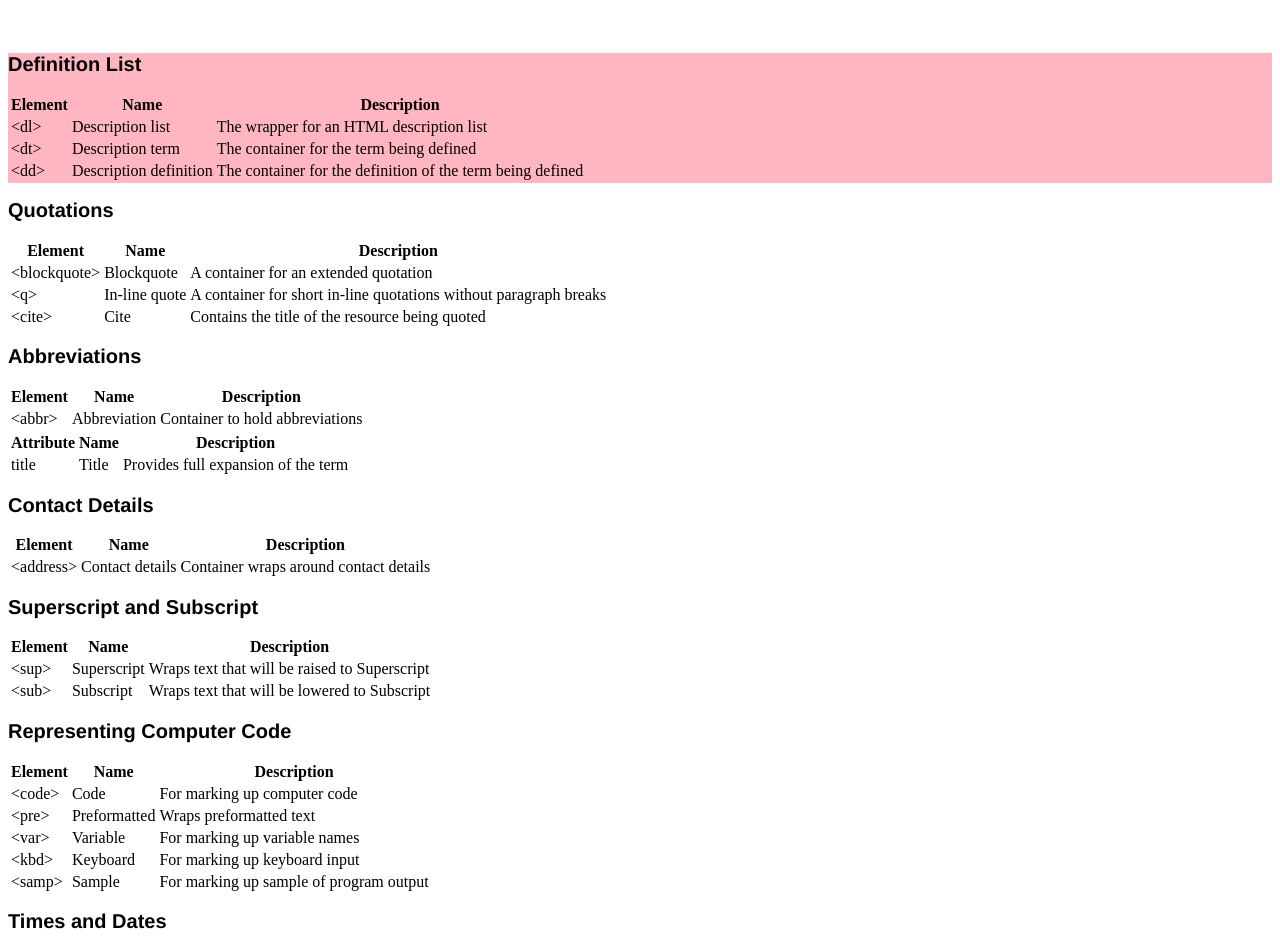
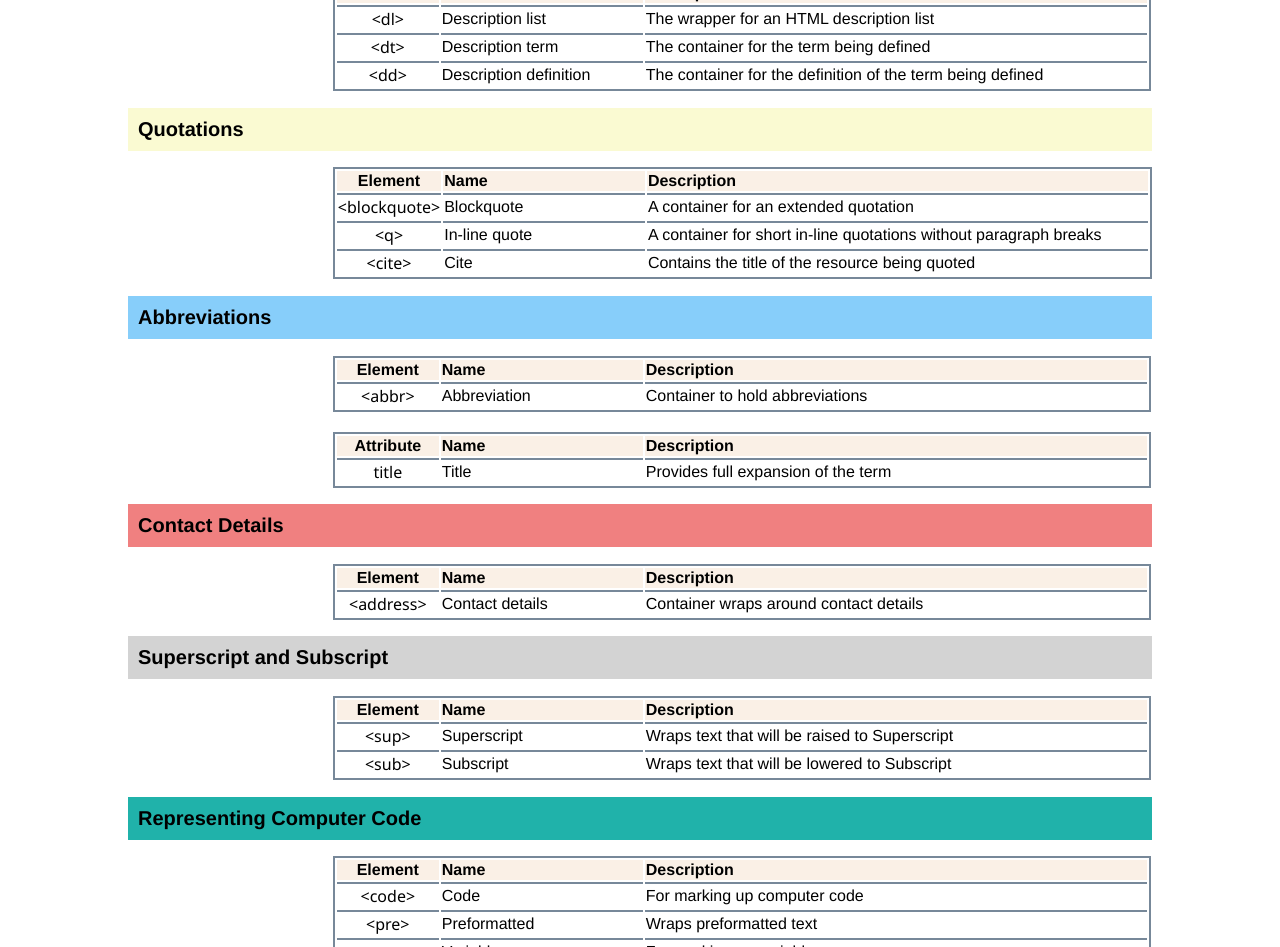
Before and after one commit to rithle/cheatsheet, a plain HTML site: page index.html in a window 1280 px wide. Shown: the part 196-1143 px from the top of the page. Drawn offline with Linux system fonts and the light colour scheme.

Commit message:
Add CSS styling

```diff
--- a/style.css
+++ b/style.css
@@ -1,9 +1,20 @@
+body {
+    width: 80%;
+    margin: 0 auto;
+    font-family: Helvetica, sans-serif;
+}
+
 header h1 {
+    margin: 10px 0;
     font-family: Helvetica, sans-serif;
-    font-size: 100px;
+    font-size: 60px;
     text-align: center;
     color: darkgoldenrod;
     background-color: lightgrey;
+}
+
+h1 {
+    padding: 10px;
 }
 
 section h1 {
@@ -12,6 +23,72 @@ section h1 {
     text-align: left;
 }
 
-.definition {
+.definition h1 {
     background-color: lightpink;
 }
+
+.quotes h1 {
+    background-color: lightgoldenrodyellow;
+}
+
+.abbreviations h1 {
+    background-color: lightskyblue;
+}
+
+.contacts h1 {
+    background-color: lightcoral;
+}
+
+.supersub h1 {
+    background-color: lightgrey;
+}
+
+.code h1 {
+    background-color: lightseagreen;
+}
+
+.time h1 {
+    background-color: lightcyan;
+}
+
+table {
+    margin-left: 20%;
+    margin-right: auto;
+    border: 2px solid lightslategrey;
+}
+
+table:nth-of-type(2) {
+    margin-top: 20px;
+}
+
+td {
+    border-top: 2px solid lightslategrey;
+}
+
+td:nth-child(1) {
+    text-align: center;
+    font-family: 'Segoe UI', Tahoma, Geneva, Verdana, sans-serif;
+}
+
+th {
+    background-color: linen;
+}
+
+th:nth-child(1) {
+    width: 100px;
+    text-align: center;
+}
+
+th:nth-child(2) {
+    width: 200px;
+    text-align: left;
+}
+
+th:nth-child(3) {
+    width: 500px;
+    text-align: left;
+}
+
+section:nth-last-of-type(1) {
+    margin-bottom: 20px;
+}
```
